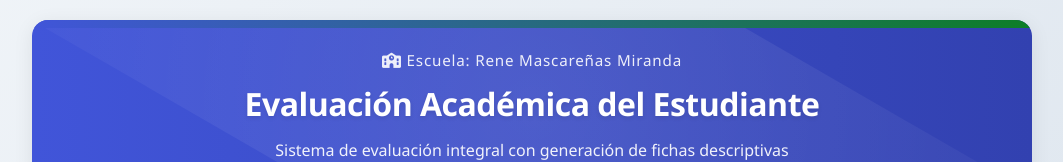
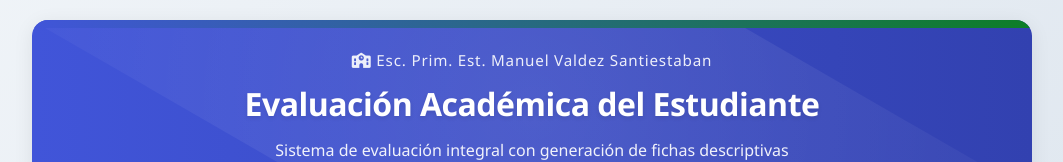
Before and after one commit to AlecsMtz23/Formulario-Academico, a plain HTML site: page forms1.html in a window 1280 px wide. Shown: the top 162 px of the page, without its empty margins (108-1171 px from the left). Drawn offline with nearby package versions, Linux system fonts and the light colour scheme.

Commit message:
Update forms1.html

```diff
--- a/forms1.html
+++ b/forms1.html
@@ -649,7 +649,7 @@
 <body>
     <div class="container">
         <header>
-            <div class="school-name"><i class="fas fa-school"></i> Escuela: Rene Mascareñas Miranda</div>
+            <div class="school-name"><i class="fas fa-school"></i> Esc. Prim. Est. Manuel Valdez Santiestaban</div>
             <h1>Evaluación Académica del Estudiante</h1>
             <p class="subtitle">Sistema de evaluación integral con generación de fichas descriptivas</p>
         </header>
```
